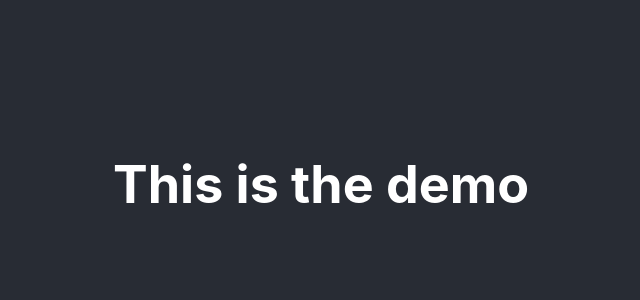
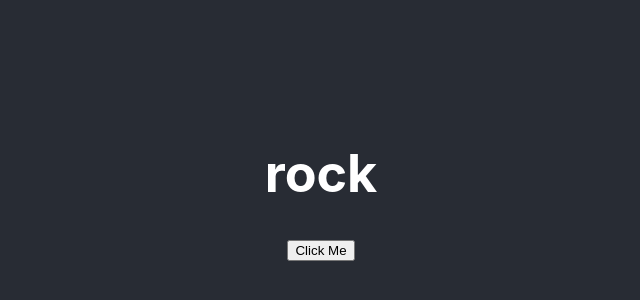
Before and after one commit to Harshak-1744/Codedamn-Front-End, a React (Create React App) app in the folder React-Projects/project-6/: page / in a window 1280 px wide. Shown: the part 216-516 px from the top of the page, without its empty margins (319-959 px from the left). Built offline with nearby package versions, Linux system fonts and the light colour scheme.

Commit message:
modified:   React-Projects/project-6/public/index.html 	modified:   React-Projects/project-6/src/components/Game.jsx

```diff
--- a/React-Projects/project-6/public/index.html
+++ b/React-Projects/project-6/public/index.html
@@ -24,7 +24,7 @@
       work correctly both with client-side routing and a non-root public URL.
       Learn how to configure a non-root public URL by running `npm run build`.
     -->
-    <title>React App</title>
+    <title>Clash Hands</title>
   </head>
   <body>
     <noscript>You need to enable JavaScript to run this app.</noscript>
--- a/React-Projects/project-6/src/components/Game.jsx
+++ b/React-Projects/project-6/src/components/Game.jsx
@@ -2,7 +2,13 @@ import React, {useState} from 'react';
 
 
 export default function () {
+
+    const [game, setGame] = useState('rock');
+
     return <>
-        <h1>This is the demo</h1>
+        <h1>{game}</h1>
+        <button onClick={() => {
+            setGame(game)
+        }}>Click Me</button>
     </>
 }
```
